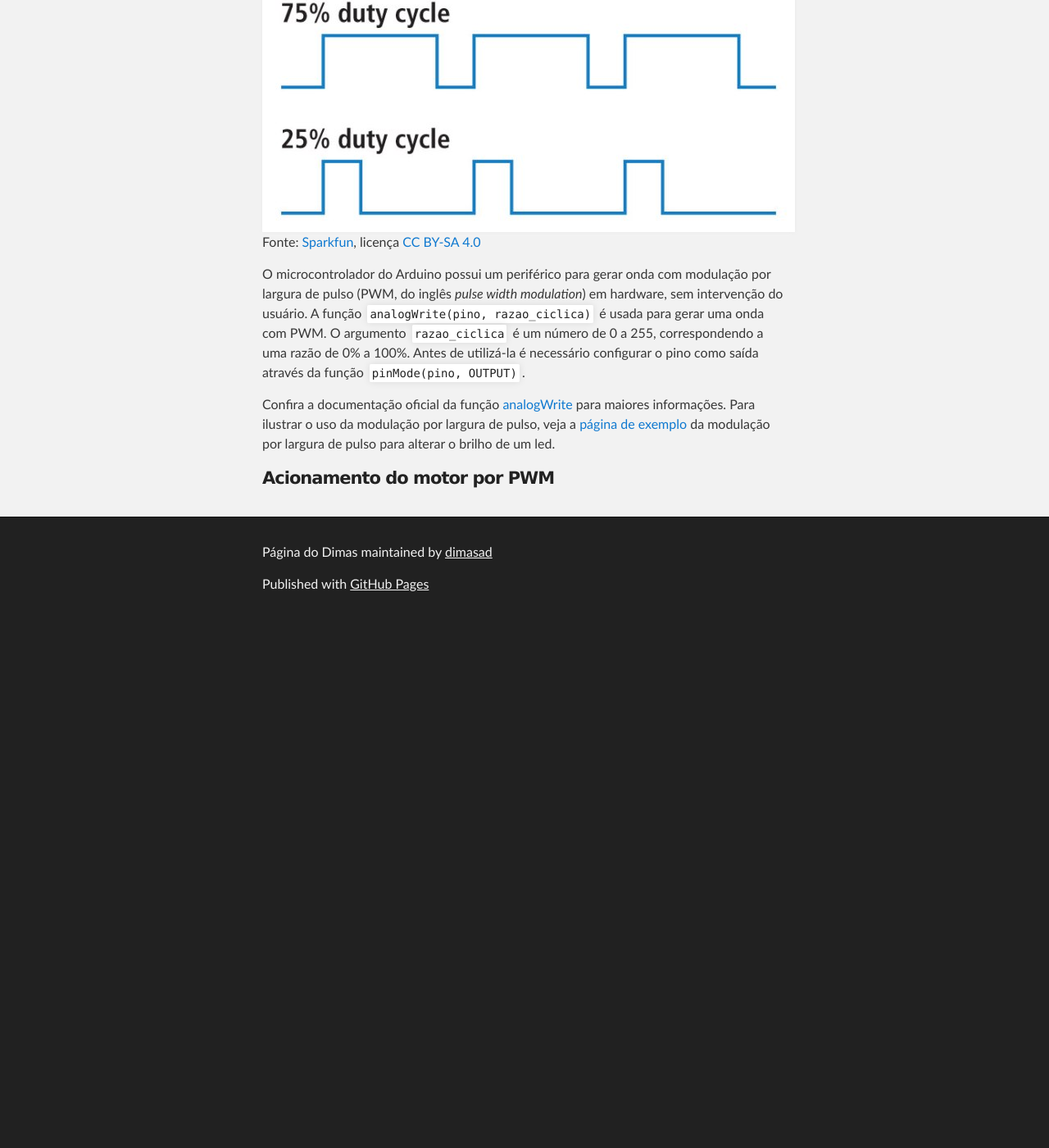
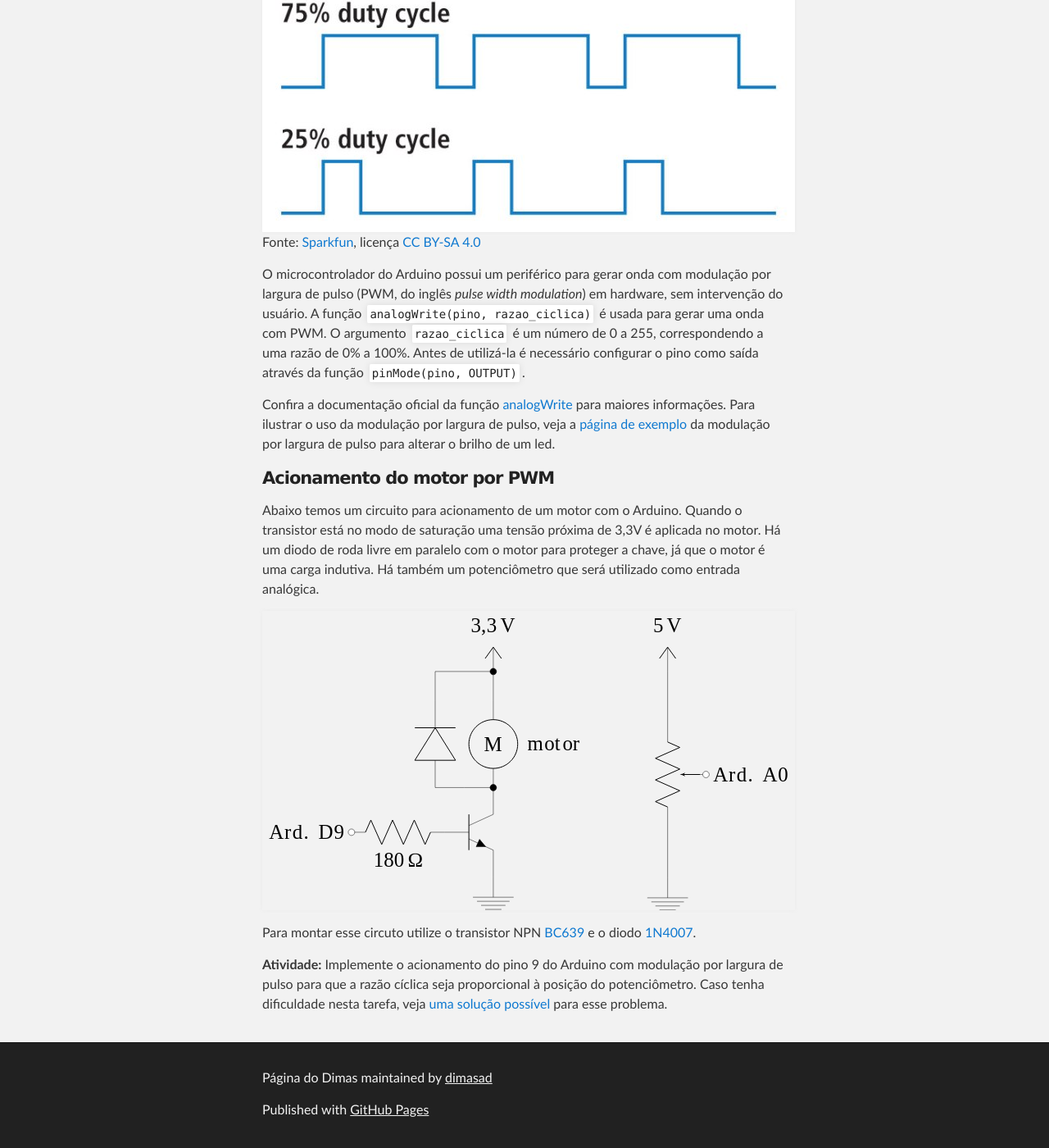
Before and after one commit to dimasad/dimasad.github.io.OLD, a Jekyll site: the page built from _aulas/pratica3.md, in a window 1280 px wide and 1400 px high, scrolled down 1116 px. Shown: the whole window at 82% size. Built offline with Jekyll 4.4.1, drawn with Linux system fonts in a browser that asks for light colours; before the commit the page ends 1875 px from its top, so only the background shows below that.

Commit message:
Adição de mais conteúdo na pratica 3.

```diff
--- a/_aulas/pratica3.md
+++ b/_aulas/pratica3.md
@@ -37,7 +37,7 @@ e a tensão do nível lógico alto.
 A razão cíclica de 0% corresponde ao nível lógico baixo de de 100% corresponde
 ao nível lógico alto.
 
-![pwm img]
+![pwm-img]
 Fonte: [Sparkfun][Tutorial PWM], licença [CC BY-SA 4.0]
 
 O microcontrolador do Arduino possui um periférico para gerar onda com
@@ -52,18 +52,41 @@ Antes de utilizá-la é necessário configurar o pino como saída através da fu
 
 Confira a documentação oficial da função [analogWrite] para maiores informações.
 Para ilustrar o uso da modulação por largura de pulso, veja a
-[página de exemplo][ex pwm led] da modulação por largura de pulso para alterar
+[página de exemplo][ex-pwm-led] da modulação por largura de pulso para alterar
 o brilho de um led.
 
 #### Acionamento do motor por PWM
 
+Abaixo temos um circuito para acionamento de um motor com o Arduino.
+Quando o transistor está no modo de saturação uma tensão próxima de 3,3V
+é aplicada no motor.
+Há um diodo de roda livre em paralelo com o motor para proteger a chave, já
+que o motor é uma carga indutiva.
+Há também um potenciômetro que será utilizado como entrada analógica.
+
+![schem-motor-npn-pot]
+
+Para montar esse circuto utilize o transistor NPN [BC639] e o diodo [1N4007].
+
+**Atividade:**
+Implemente o acionamento do pino 9 do Arduino com modulação por
+largura de pulso para que a razão cíclica seja proporcional à posição do
+potenciômetro.
+Caso tenha dificuldade nesta tarefa, veja [uma solução possível][sol-pwd-pot]
+para esse problema.
 
 
+[BC639]: /assets/datasheet/BC639_npn.pdf
+[1N4007]: /assets/datasheet/1N4007_diode.pdf
+[pwm-img]: /assets/images/pwm_sparkfun.jpg
+[schem-motor-npn-pot]: /schem/motor-npn-pot.svg
 
-[pwm img]: /assets/images/pwm_sparkfun.jpg
-[ex pwm led]: /aulas/exemplo-pwm-led
+[sol-pwd-pot]: /aulas/sol-pwm-pot
+[ex-pwm-led]: /aulas/exemplo-pwm-led
+
 
 [analogWrite]: https://www.arduino.cc/en/Reference/AnalogWrite
+[analogRead]: https://www.arduino.cc/en/Reference/AnalogRead
 
 [Tutorial PWM]: https://learn.sparkfun.com/tutorials/pulse-width-modulation
 
```
Also changed, not shown: _aulas/exemplo-pwm-led.md (+30 -0 lines), _aulas/sol-pwm-pot.md (added, +25 -0 lines), schem/motor-npn-pot.svg (added), 3 other files.
